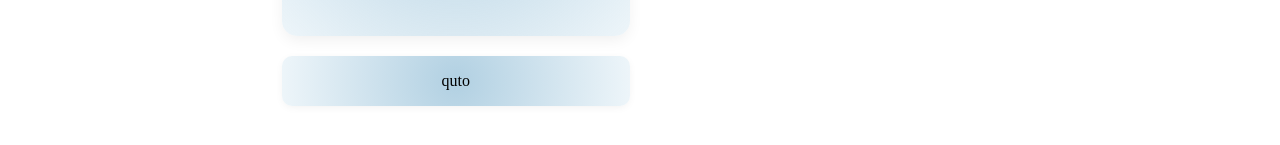
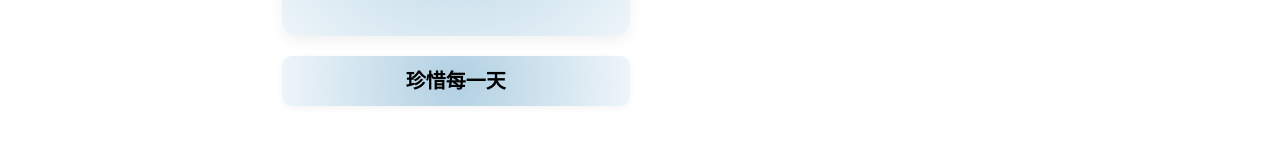
Before and after one commit to shf-ns/shf-ns, a React (Vite) app: page / in a window 1280 px wide. Shown: the part 527-672 px from the top of the page. Built offline with nearby package versions, Linux system fonts and the light colour scheme.

Commit message:
style(profile): 调整个人资料组件样式并更新引用文本
- 为个人资料卡片添加字体大小和粗体样式
- 更新引用文本内容为"珍惜每一天"

```diff
--- a/src/assets/style/component/Profile.module.css
+++ b/src/assets/style/component/Profile.module.css
@@ -33,6 +33,8 @@
   height: 50px;
   line-height: 50px;
   text-align: center;
+  font-size: 20px;
+  font-weight: bold;
   background: var(--profile-color);
   border-radius: 10px;
   box-shadow: 0 2px 10px -2px #00000012;
--- a/src/component/Profile.tsx
+++ b/src/component/Profile.tsx
@@ -12,7 +12,7 @@ function Profile(): ReactNode {
         <p>shf-ns</p>
         <h3>欢迎来到我的个人网站！</h3>
       </div>
-      <p className={styles.quote}>quto</p>
+      <p className={styles.quote}>珍惜每一天</p>
     </div>
   );
 }
```
